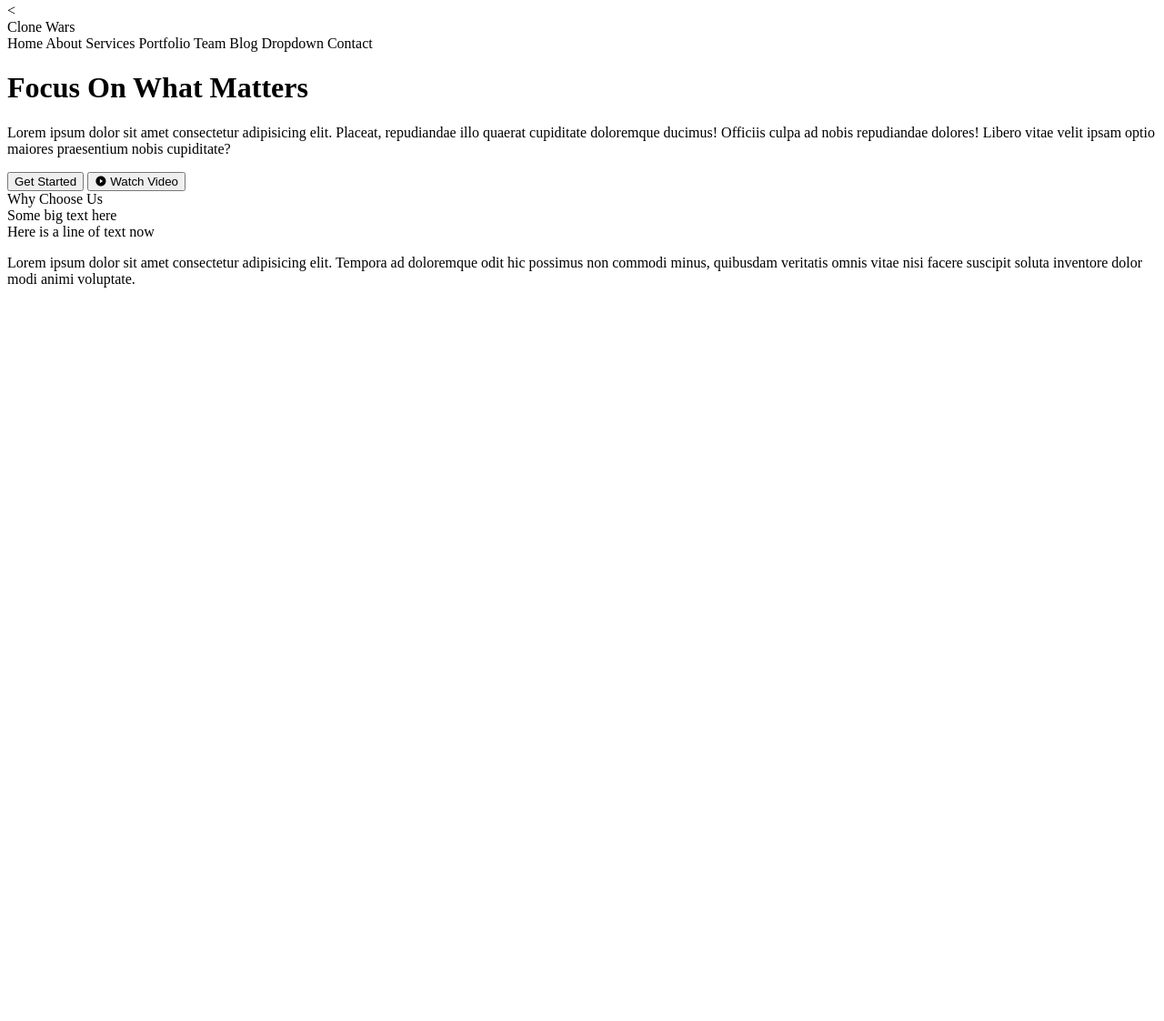
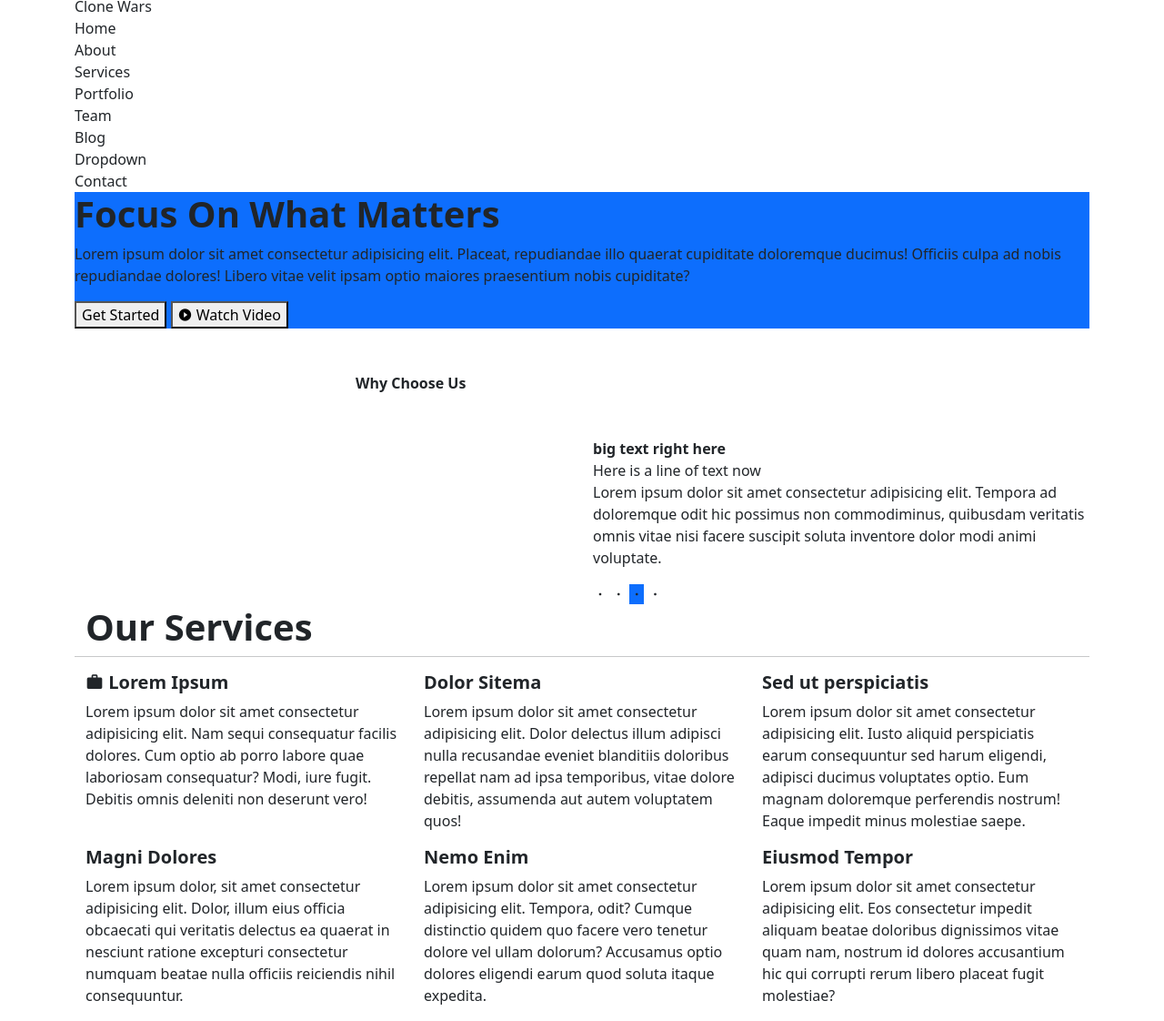
Before and after one commit to stittpaul2001/CloneWars, a plain HTML site: page index.html in a window 1280 px wide. Shown: the part 5-1127 px from the top of the page at 91% size. Before the commit the page ends 800 px from the top, so only its background shows below. Drawn offline with nearby package versions, Linux system fonts and the light colour scheme.

Commit message:
Made sure everything was linked up and continued on building the skeleton

```diff
--- a/index.html
+++ b/index.html
@@ -7,11 +7,12 @@
   <title>Clone Wars</title>
   <link rel="stylesheet" href="https://cdn.jsdelivr.net/npm/@mdi/font@latest/css/materialdesignicons.min.css">
   <link rel="stylesheet" href="style.css">
-  < </head>
+  <link href="https://cdn.jsdelivr.net/npm/bootstrap@5.3.0/dist/css/bootstrap.min.css" rel="stylesheet">
+</head>
 
 <body>
   <header class="container fluid">
-    <nav class="row">
+    <nav class="row align-content-center">
       <div class="title">Clone Wars</div>
       <a>Home</a>
       <a>About</a>
@@ -22,8 +23,7 @@
       <a>Dropdown</a>
       <a>Contact</a>
     </nav>
-    <div class="col">
-
+    <div class="col bg-primary">
       <h1 class="fw-bold">Focus On What Matters</h1>
       <p class="center text">Lorem ipsum dolor sit amet consectetur adipisicing elit. Placeat, repudiandae illo quaerat
         cupiditate doloremque
@@ -35,16 +35,66 @@
 
   </header>
   <main class="container">
-    <div class="row">
-      <div class="col-6 fw-bold justify-content-center">Why Choose Us</div>
+    <div class="row px-5 my-5 justify-content-center align-content-center">
+      <div class="col-6 fw-bold center-text">Why Choose Us</div>
     </div>
     <section class="row">
       <div class="col">
       </div>
-      <div class="col fw-bold">Some big text here
+      <div class="col">
+        <div class="fw-bold"> big text right here</div>
         <div>Here is a line of text now</div>
-        <p>Lorem ipsum dolor sit amet consectetur adipisicing elit. Tempora ad doloremque odit hic possimus non commodi
-          minus, quibusdam veritatis omnis vitae nisi facere suscipit soluta inventore dolor modi animi voluptate.</p>
+        <div>
+          <p>Lorem ipsum dolor sit amet consectetur adipisicing elit. Tempora ad doloremque odit hic possimus non
+            commodiminus, quibusdam veritatis omnis vitae nisi facere suscipit soluta inventore dolor modi animi
+            voluptate.</p>
+
+        </div>
+        <i class="mdi mdi-circle-small"></i>
+        <i class="mdi mdi-circle-small"></i>
+        <i class="mdi mdi-circle-small bg-primary"></i>
+        <i class="mdi mdi-circle-small"></i>
+      </div>
+    </section>
+    <section class="container">
+      <div class="row">
+        <h1 class="fw-bold align-content-center">Our Services</h1>
+        <hr>
+        <div class="col-4">
+          <h5 class="fw-bold"> <i class="mdi mdi-briefcase"></i> Lorem Ipsum</h5>
+          <p>Lorem ipsum dolor sit amet consectetur adipisicing elit. Nam sequi consequatur facilis dolores. Cum optio
+            ab porro labore quae laboriosam consequatur? Modi, iure fugit. Debitis omnis deleniti non deserunt vero!</p>
+        </div>
+        <div class="col-4">
+          <h5 class="fw-bold"> <i class="mdi mdi-list"></i> Dolor Sitema</h5>
+          <p>Lorem ipsum dolor sit amet consectetur adipisicing elit. Dolor delectus illum adipisci nulla recusandae
+            eveniet blanditiis doloribus repellat nam ad ipsa temporibus, vitae dolore debitis, assumenda aut autem
+            voluptatem quos!</p>
+        </div>
+        <div class="col-4">
+          <h5 class="fw-bold">Sed ut perspiciatis</h5>
+          <p>Lorem ipsum dolor sit amet consectetur adipisicing elit. Iusto aliquid perspiciatis earum consequuntur sed
+            harum eligendi, adipisci ducimus voluptates optio. Eum magnam doloremque perferendis nostrum! Eaque impedit
+            minus molestiae saepe.</p>
+        </div>
+        <div class="col-4">
+          <h5 class="fw-bold">Magni Dolores</h5>
+          <p>Lorem ipsum dolor, sit amet consectetur adipisicing elit. Dolor, illum eius officia obcaecati qui veritatis
+            delectus ea quaerat in nesciunt ratione excepturi consectetur numquam beatae nulla officiis reiciendis nihil
+            consequuntur.</p>
+        </div>
+        <div class="col-4">
+          <h5 class="fw-bold">Nemo Enim</h5>
+          <p>Lorem ipsum dolor sit amet consectetur adipisicing elit. Tempora, odit? Cumque distinctio quidem quo facere
+            vero tenetur dolore vel ullam dolorum? Accusamus optio dolores eligendi earum quod soluta itaque expedita.
+          </p>
+        </div>
+        <div class="col-4">
+          <h5 class="fw-bold">Eiusmod Tempor</h5>
+          <p>Lorem ipsum dolor sit amet consectetur adipisicing elit. Eos consectetur impedit aliquam beatae doloribus
+            dignissimos vitae quam nam, nostrum id dolores accusantium hic qui corrupti rerum libero placeat fugit
+            molestiae?</p>
+        </div>
       </div>
     </section>
 
```
